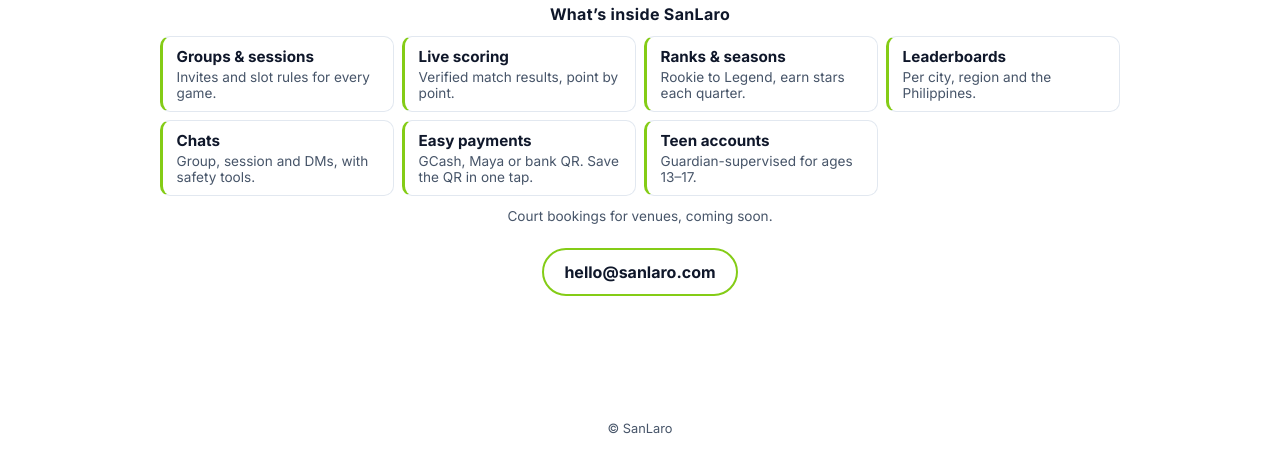
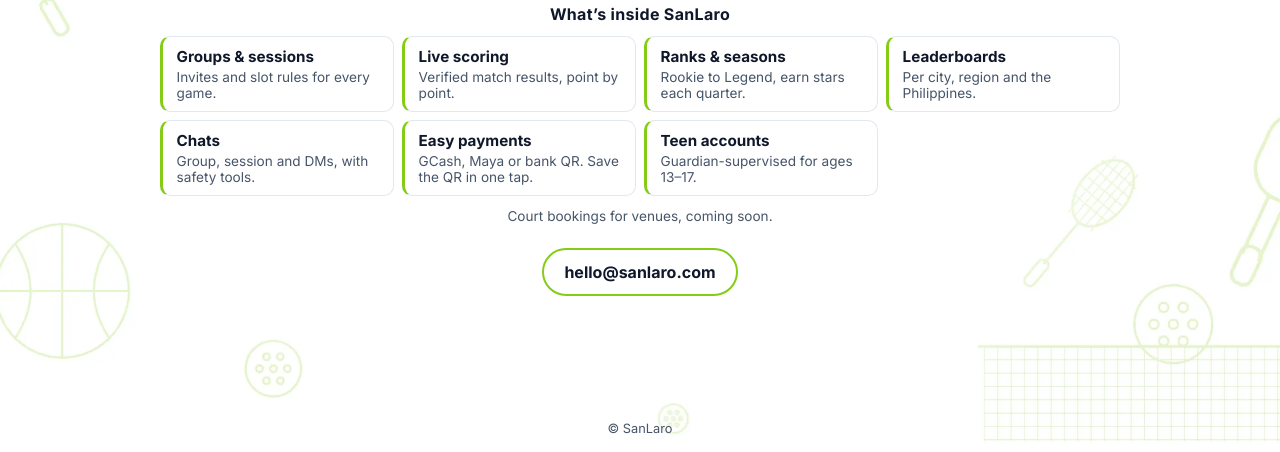
Before and after one commit to bert022/sanlaro-landing, a plain HTML site: page index.html in a window 1280 px wide. Shown: the part 348-800 px from the top of the page. Drawn offline with Linux system fonts and the light colour scheme.

Commit message:
Add sport backgrounds

```diff
--- a/style.css
+++ b/style.css
@@ -36,3 +36,9 @@
 @media(min-width:960px){.features ul{grid-template-columns:repeat(4,1fr)}}
 @media (prefers-color-scheme:dark){.features li{border-color:#334155;border-left-color:var(--lime)}.features li span,.later{color:#cbd5e1}}
 @media (prefers-reduced-motion:reduce){h1 img,.soon{animation:none}h1::after{display:none}}
+
+/* Sport backgrounds (Graphics Bot) */
+body{background-image:url(assets/bg/sanlaro-landing-desktop-light.webp);background-position:center;background-size:cover;background-repeat:no-repeat;background-attachment:fixed}
+@media (max-width:768px){body{background-image:url(assets/bg/sanlaro-landing-mobile-light.webp);background-attachment:scroll}}
+@media (prefers-color-scheme:dark){body{background-image:url(assets/bg/sanlaro-landing-desktop-dark.webp)}
+@media (max-width:768px){body{background-image:url(assets/bg/sanlaro-landing-mobile-dark.webp)}}}
```
Also changed, not shown: assets/bg/sanlaro-landing-desktop-dark.webp (added), assets/bg/sanlaro-landing-desktop-light.webp (added), assets/bg/sanlaro-landing-mobile-dark.webp (added), assets/bg/sanlaro-landing-mobile-light.webp (added).
